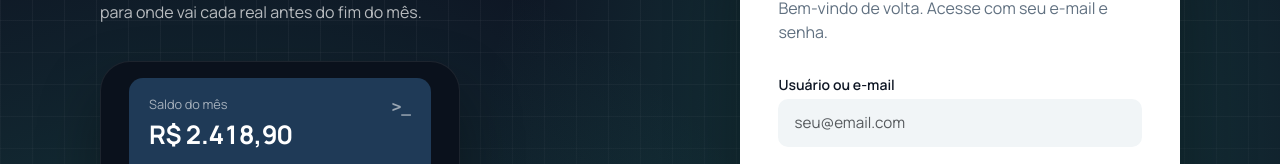
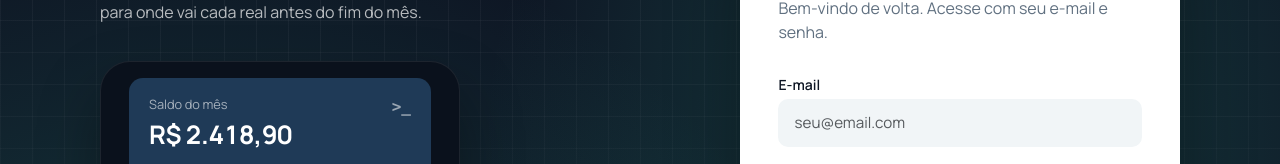
Before and after one commit to IFSC-ES2/projeto-app_financeiro, a React (Vite) app in the folder app-financeiro-front-end/: page /login in a window 1280 px wide. Shown: the part 300-464 px from the top of the page. Built offline with nearby package versions, Linux system fonts and the light colour scheme; no server answers.

Commit message:
fix(login): troca o rotulo do campo para E-mail (#292)
O rotulo prometia login por usuario, mas o campo e type="email" e o
backend so aceita e-mail.

```diff
--- a/app-financeiro-front-end/src/pages/Login.tsx
+++ b/app-financeiro-front-end/src/pages/Login.tsx
@@ -69,7 +69,7 @@ const Login: React.FC = () => {
 
       <form onSubmit={aoEnviar} noValidate className="acesso-formulario">
         <CampoFormulario
-          rotulo="Usuário ou e-mail"
+          rotulo="E-mail"
           id="email"
           name="email"
           type="email"
```
Also changed, not shown: 1 other file (tests, documents, lock files or other folders).
